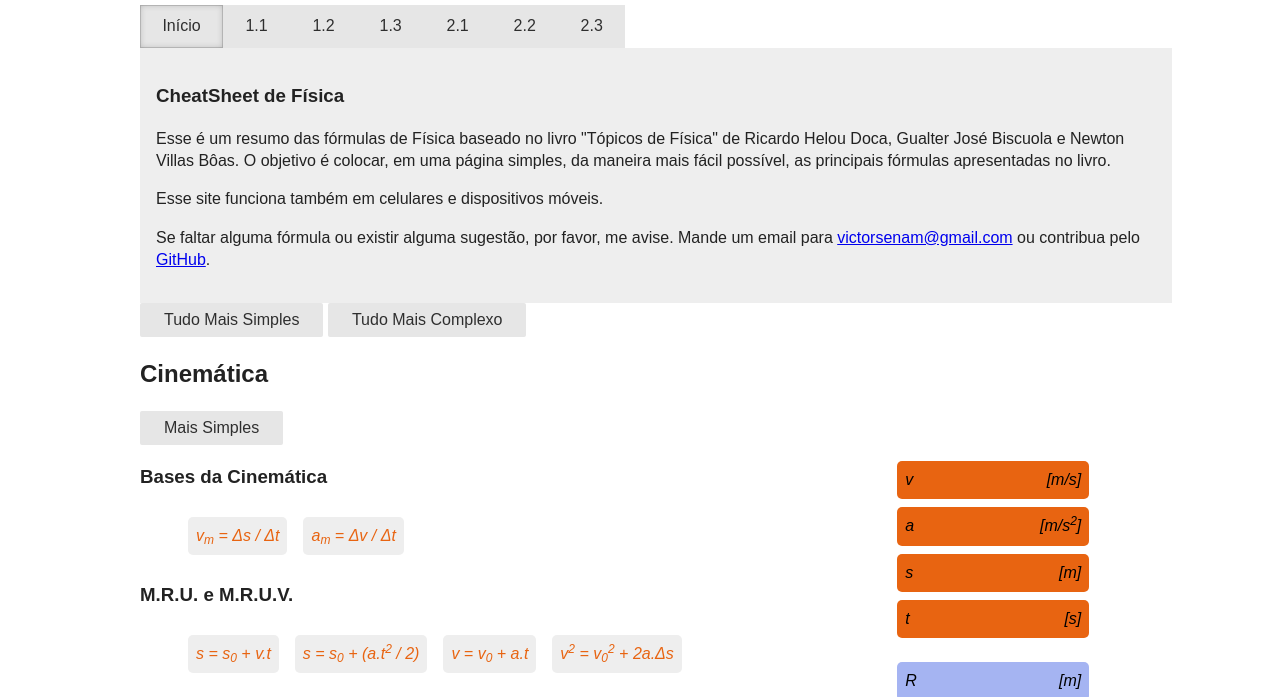
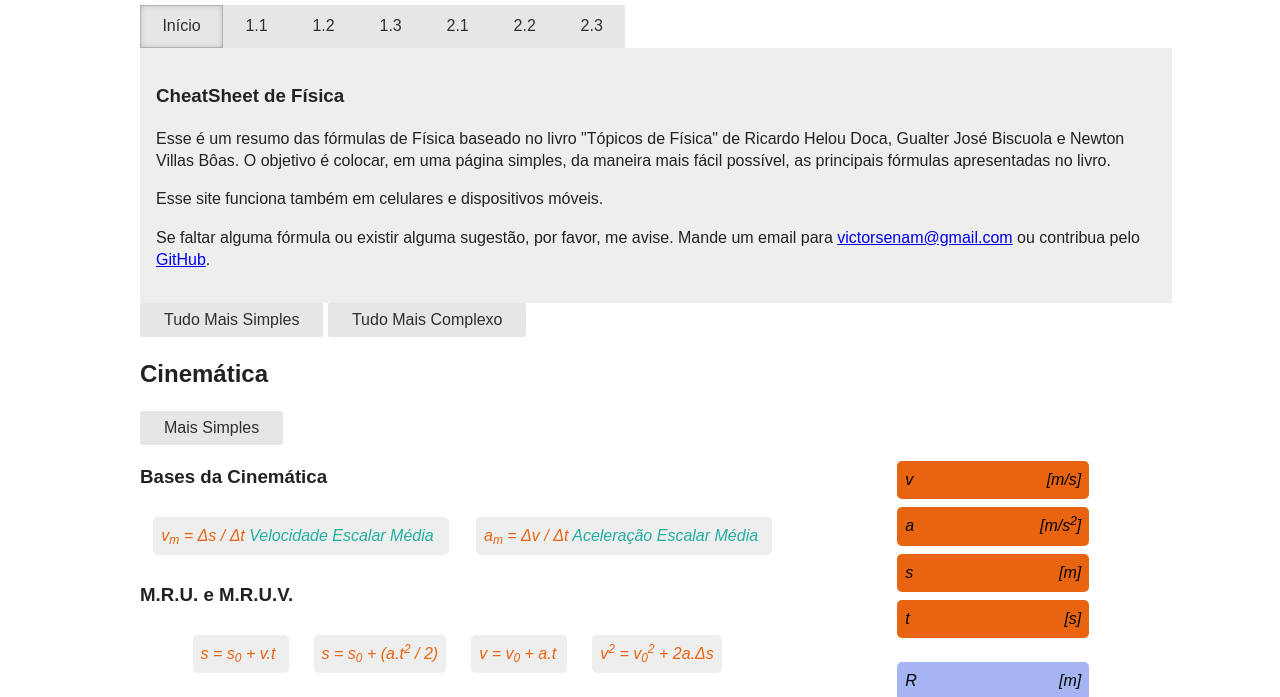
Before and after one commit to victorsenam/cheatsheets, a plain HTML site: page fisica.html in a window 1280 px wide. In both pictures the pointer is over the element 473 px from the left and 618 px from the top of the page. Shown: the part 83-780 px from the top of the page. Drawn offline with nearby package versions, Linux system fonts and the light colour scheme.

Commit message:
Novo modo de hover

```diff
--- a/css/main.css
+++ b/css/main.css
@@ -134,7 +134,8 @@ article {
 
 /* Fórmulas */
 .formulas li {
-    margin: .5em;
+    min-width: 80px;
+    margin: .5em 2%;
     list-style: none;
     float: left;
     background-color: #eee;
@@ -152,7 +153,13 @@ article {
 .formulas li .c {
     color: #22AFA2;
 }
-.formulas li:hover .d {
+.formulas:hover {
+    padding-left: 0;
+}
+.formulas:hover li {
+    min-width: 42%;
+}
+.formulas:hover li .d {
     display: inline;
 }
 
```
